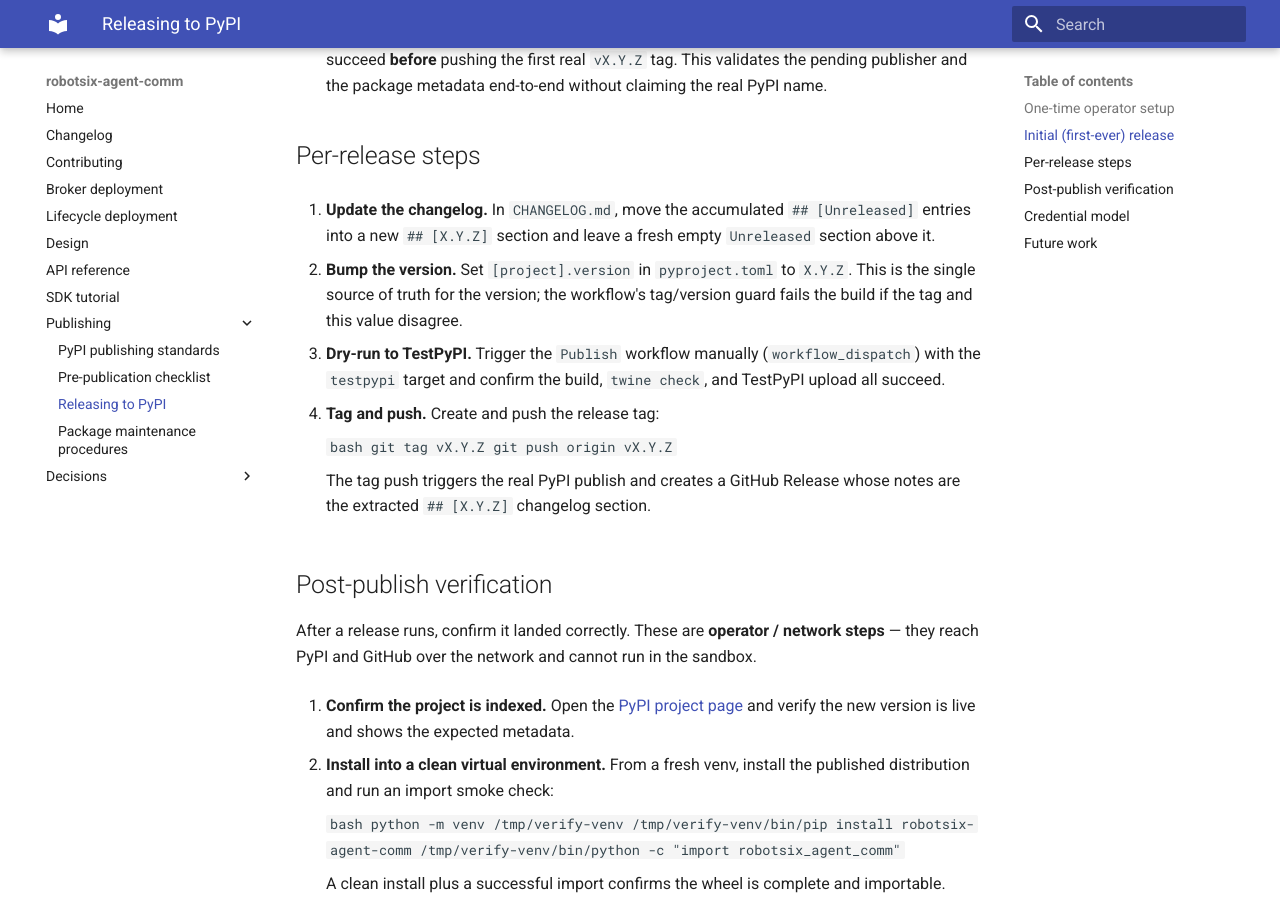
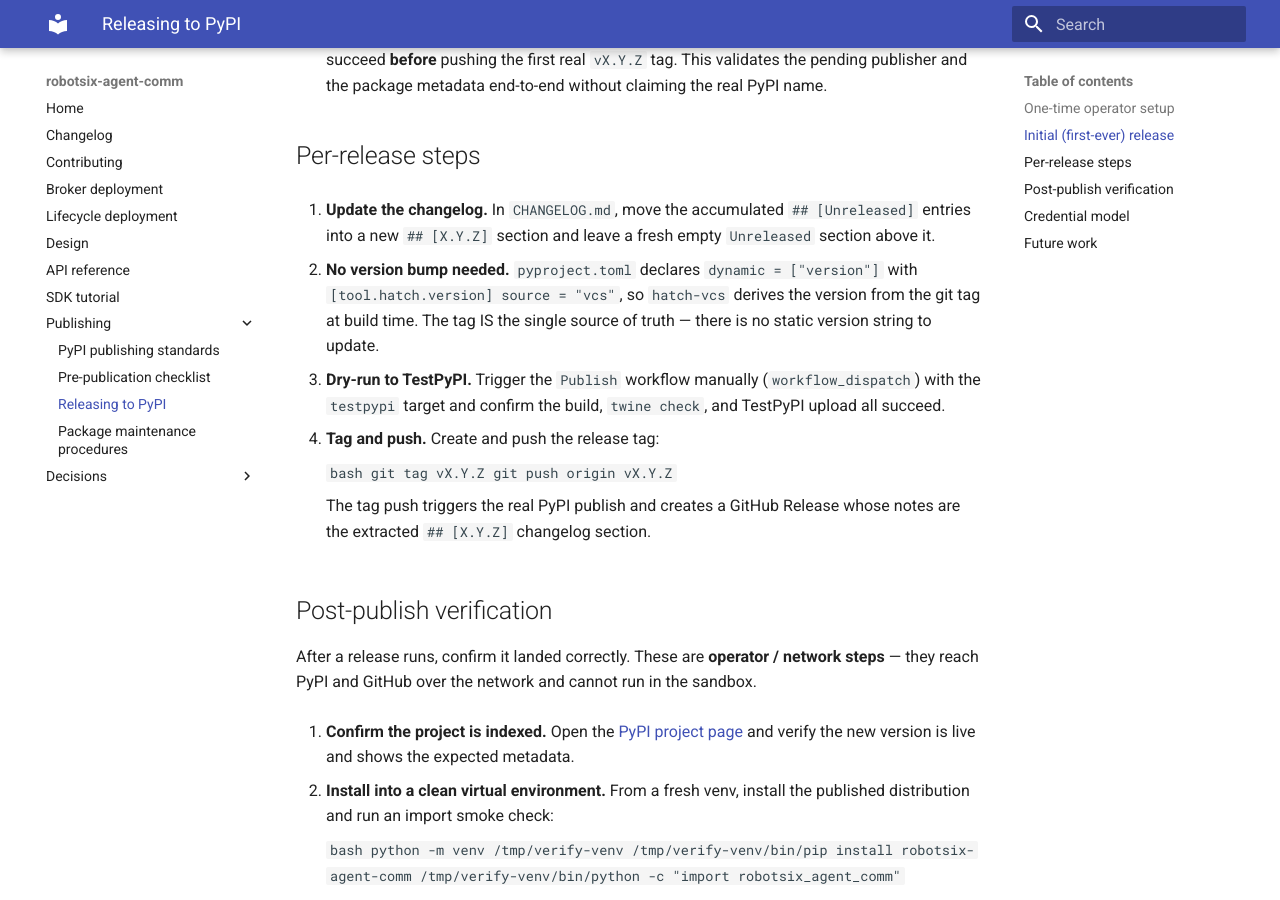
Before and after one commit to damien-robotsix/robotsix-agent-comm, an MkDocs documentation site: the page built from docs/publishing/releasing.md, in a window 1280 px wide and 900 px high, scrolled down 1263 px. Built offline with MkDocs 1.6.1 and Material for MkDocs 9.7.7, drawn with Linux system fonts in a browser that asks for light colours.

Commit message:
mill: Sync stale hatch-vcs versioning references in publishing docs and python-package template (20260701T204756Z-sync-stale-hatch-vcs-versioning-referenc-d1f9)

```diff
--- a/docs/publishing/releasing.md
+++ b/docs/publishing/releasing.md
@@ -64,10 +64,11 @@
     `## [Unreleased]` entries into a new `## [X.Y.Z]` section and leave a
     fresh empty `Unreleased` section above it.
 
-2. **Bump the version.** Set `[project].version` in `pyproject.toml` to
-    `X.Y.Z`. This is the single source of truth for the version; the
-    workflow's tag/version guard fails the build if the tag and this
-    value disagree.
+2. **No version bump needed.** `pyproject.toml` declares
+    `dynamic = ["version"]` with `[tool.hatch.version] source = "vcs"`,
+    so `hatch-vcs` derives the version from the git tag at build time.
+    The tag IS the single source of truth — there is no static version
+    string to update.
 
 3. **Dry-run to TestPyPI.** Trigger the `Publish` workflow manually
     (`workflow_dispatch`) with the `testpypi` target and confirm the
```
Also changed, not shown: CHANGELOG.md (+5 -0 lines), docs/publishing/checklist.md (+2 -1 lines), docs/publishing/index.md (+4 -3 lines), docs/publishing/maintenance.md (+5 -4 lines), 4 other files.
